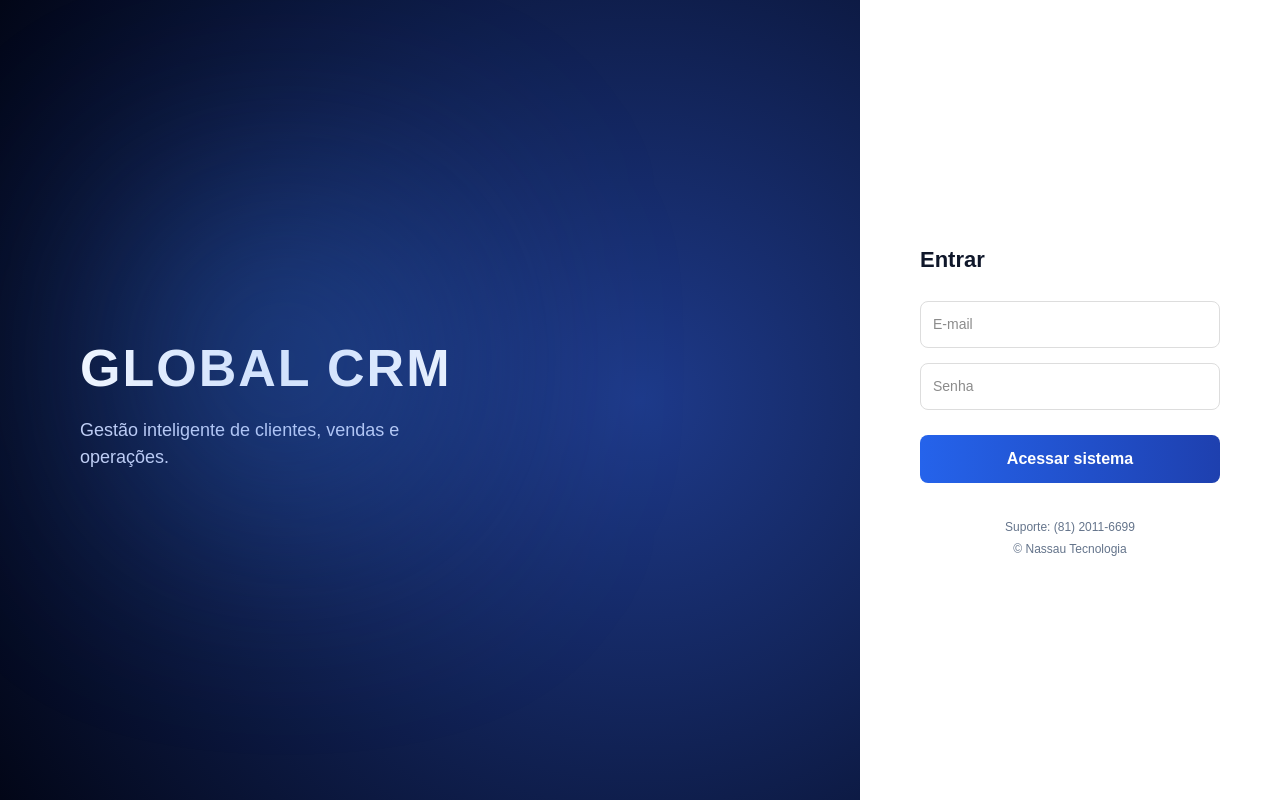
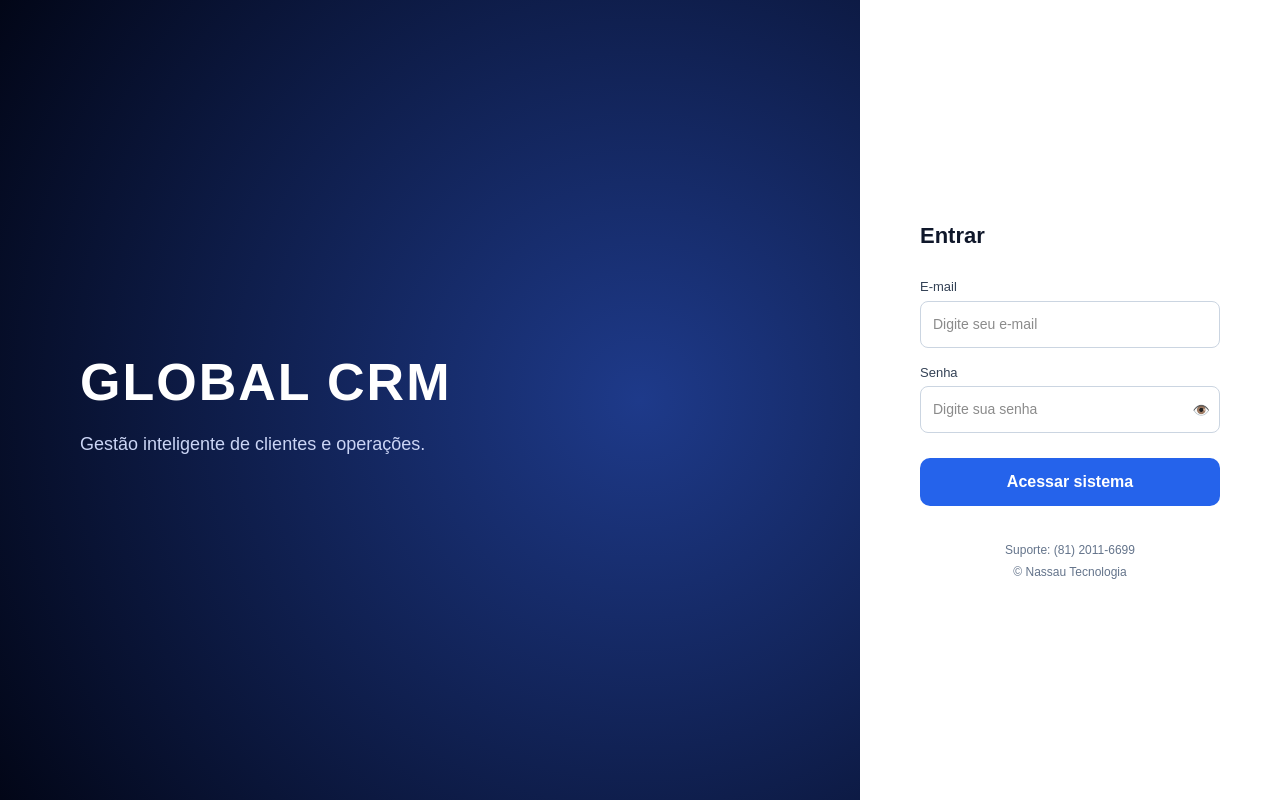
Before and after one commit to thiagotgl/CrmNassauFront, a Next.js app in the folder frontend/: page / in a window 1280 px wide. Built offline with nearby package versions, Linux system fonts and the light colour scheme.

Commit message:
Update page.tsx

```diff
--- a/frontend/app/page.tsx
+++ b/frontend/app/page.tsx
@@ -1,8 +1,10 @@
 "use client";
 
-import { useEffect } from "react";
+import { useEffect, useState } from "react";
 
 export default function LoginPage() {
+  const [showPassword, setShowPassword] = useState(false);
+  const [loading, setLoading] = useState(false);
 
   useEffect(() => {
     const move = (e: any) => {
@@ -17,36 +19,62 @@ export default function LoginPage() {
     return () => window.removeEventListener('mousemove', move);
   }, []);
 
+  const handleLogin = (e: any) => {
+    e.preventDefault();
+    setLoading(true);
+
+    // simulação (depois você conecta no backend)
+    setTimeout(() => {
+      setLoading(false);
+    }, 1500);
+  };
+
   return (
     <div style={styles.container}>
 
       <div style={styles.left}>
         <h1 style={styles.brand}>GLOBAL CRM</h1>
         <p style={styles.description}>
-          Gestão inteligente de clientes, vendas e operações.
+          Gestão inteligente de clientes e operações.
         </p>
-
-        <div style={styles.glow} />
       </div>
 
       <div style={styles.right}>
-        <form style={styles.form}>
+        <form style={styles.form} onSubmit={handleLogin}>
           <h2 style={styles.loginTitle}>Entrar</h2>
 
-          <input
-            type="email"
-            placeholder="E-mail"
-            style={styles.input}
-          />
+          <div style={styles.field}>
+            <label style={styles.label}>E-mail</label>
+            <input
+              type="email"
+              placeholder="Digite seu e-mail"
+              style={styles.input}
+              required
+            />
+          </div>
 
-          <input
-            type="password"
-            placeholder="Senha"
-            style={styles.input}
-          />
+          <div style={styles.field}>
+            <label style={styles.label}>Senha</label>
 
-          <button style={styles.button}>
-            Acessar sistema
+            <div style={styles.passwordWrapper}>
+              <input
+                type={showPassword ? "text" : "password"}
+                placeholder="Digite sua senha"
+                style={styles.input}
+                required
+              />
+
+              <span
+                style={styles.eye}
+                onClick={() => setShowPassword(!showPassword)}
+              >
+                {showPassword ? "🙈" : "👁️"}
+              </span>
+            </div>
+          </div>
+
+          <button style={styles.button} disabled={loading}>
+            {loading ? "Entrando..." : "Acessar sistema"}
           </button>
 
           <div style={styles.footer}>
@@ -61,7 +89,6 @@ export default function LoginPage() {
 }
 
 const styles: any = {
-
   container: {
     height: '100vh',
     display: 'flex',
@@ -70,15 +97,13 @@ const styles: any = {
     transition: 'background 0.2s'
   },
 
-  // LADO ESQUERDO (BRANDING)
   left: {
     flex: 1,
     color: '#fff',
     display: 'flex',
     flexDirection: 'column',
     justifyContent: 'center',
-    padding: '80px',
-    position: 'relative'
+    padding: '80px'
   },
 
   brand: {
@@ -94,18 +119,6 @@ const styles: any = {
     maxWidth: '400px'
   },
 
-  glow: {
-    position: 'absolute',
-    width: '400px',
-    height: '400px',
-    background: 'radial-gradient(circle, rgba(59,130,246,0.4), transparent)',
-    filter: 'blur(100px)',
-    top: '20%',
-    left: '10%',
-    zIndex: 0
-  },
-
-  // LADO DIREITO (LOGIN)
   right: {
     width: '420px',
     background: '#ffffff',
@@ -129,23 +142,52 @@ const styles: any = {
     color: '#0f172a'
   },
 
+  field: {
+    display: 'flex',
+    flexDirection: 'column',
+    alignItems: 'flex-start',
+    gap: '4px'
+  },
+
+  label: {
+    fontSize: '13px',
+    fontWeight: '500',
+    color: '#334155'
+  },
+
   input: {
+    width: '100%',
     padding: '12px',
     borderRadius: '8px',
-    border: '1px solid #ddd',
+    border: '1px solid #cbd5e1',
     outline: 'none',
+    fontSize: '14px'
+  },
+
+  passwordWrapper: {
+    position: 'relative',
+    width: '100%'
+  },
+
+  eye: {
+    position: 'absolute',
+    right: '10px',
+    top: '50%',
+    transform: 'translateY(-50%)',
+    cursor: 'pointer',
     fontSize: '14px'
   },
 
   button: {
     marginTop: '10px',
     padding: '12px',
-    borderRadius: '8px',
+    borderRadius: '10px',
     border: 'none',
-    background: 'linear-gradient(90deg, #2563eb, #1e40af)',
+    background: '#2563eb',
     color: '#fff',
-    fontWeight: 'bold',
-    cursor: 'pointer'
+    fontWeight: '600',
+    cursor: 'pointer',
+    transition: '0.2s'
   },
 
   footer: {
@@ -157,5 +199,4 @@ const styles: any = {
     gap: '4px',
     textAlign: 'center'
   }
-
 };
```
